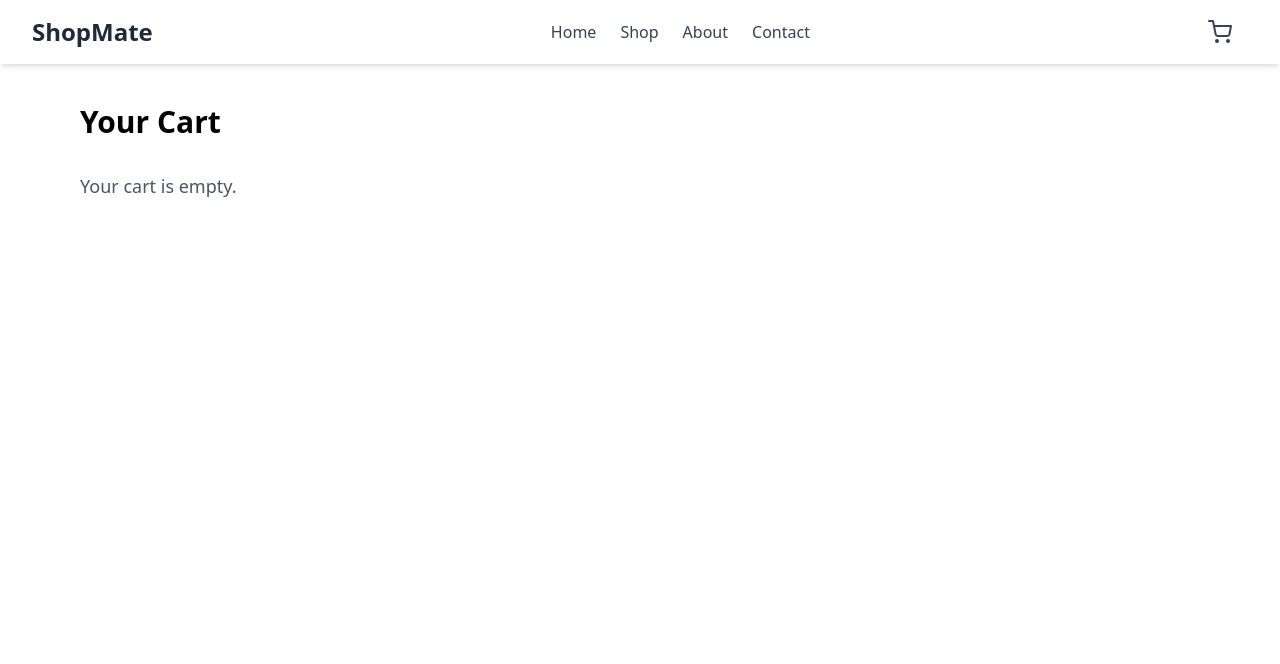
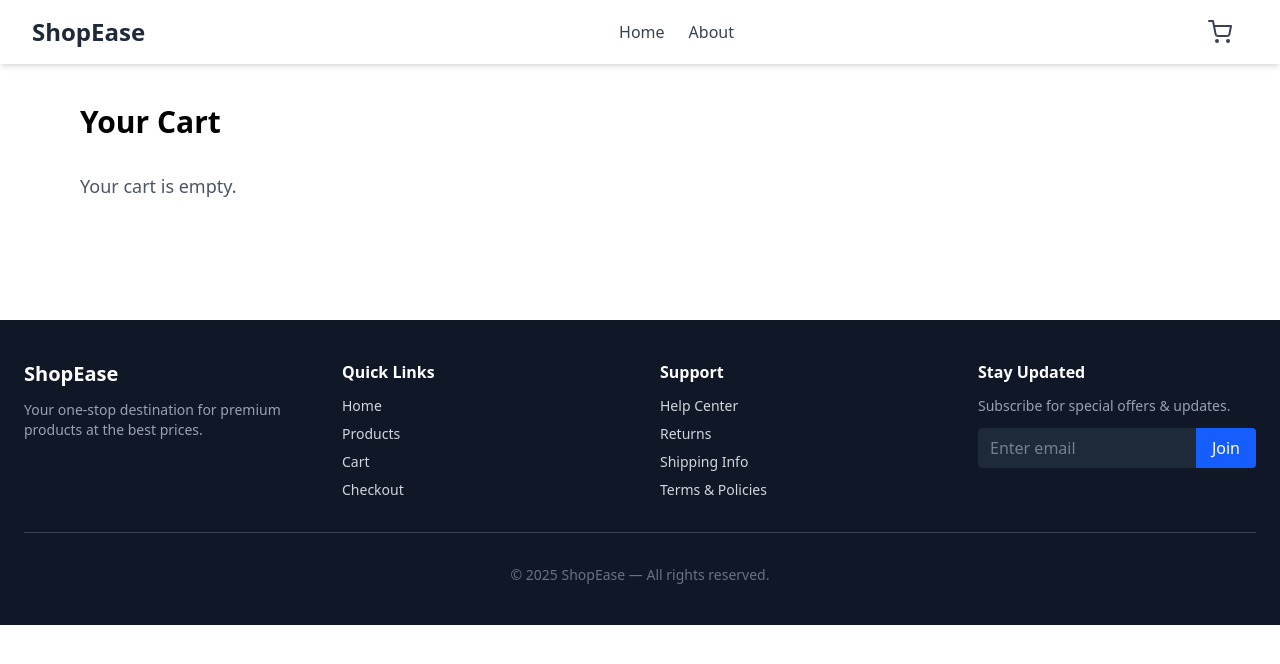
Before and after one commit to adityasoam55/Ecommerce-Proj, a React (Vite) app: page /cart in a window 1280 px wide. Shown: the top 664 px of the page. Built offline with nearby package versions, Linux system fonts and the light colour scheme.

Commit message:
Footer component created

```diff
--- a/src/components/CartItem.jsx
+++ b/src/components/CartItem.jsx
@@ -38,7 +38,7 @@ const CartItem = ({ item }) => {
           –
         </button>
 
-        <span className="font-semibold text-lg">{item.qty}</span>
+        <span className="font-semibold text-lg">{item.quantity}</span>
 
         <button
           onClick={() => dispatch(increaseQty(item.id))}
--- /dev/null
+++ b/src/components/Footer.jsx
@@ -0,0 +1,68 @@
+const Footer = () => {
+  return (
+    <footer className="bg-gray-900 text-gray-300 mt-20">
+      <div className="max-w-7xl mx-auto px-6 py-10">
+        <div className="grid grid-cols-1 md:grid-cols-4 gap-10">
+          {/* Brand */}
+          <div>
+            <h2 className="text-xl font-semibold text-white mb-3">ShopEase</h2>
+            <p className="text-gray-400 text-sm">
+              Your one-stop destination for premium products at the best prices.
+            </p>
+          </div>
+
+          {/* Quick Links */}
+          <div>
+            <h3 className="text-white font-semibold mb-3">Quick Links</h3>
+            <ul className="space-y-2 text-sm">
+              <li className="hover:text-white cursor-pointer">Home</li>
+              <li className="hover:text-white cursor-pointer">Products</li>
+              <li className="hover:text-white cursor-pointer">Cart</li>
+              <li className="hover:text-white cursor-pointer">Checkout</li>
+            </ul>
+          </div>
+
+          {/* Customer Support */}
+          <div>
+            <h3 className="text-white font-semibold mb-3">Support</h3>
+            <ul className="space-y-2 text-sm">
+              <li className="hover:text-white cursor-pointer">Help Center</li>
+              <li className="hover:text-white cursor-pointer">Returns</li>
+              <li className="hover:text-white cursor-pointer">Shipping Info</li>
+              <li className="hover:text-white cursor-pointer">
+                Terms & Policies
+              </li>
+            </ul>
+          </div>
+
+          {/* Newsletter */}
+          <div>
+            <h3 className="text-white font-semibold mb-3">Stay Updated</h3>
+            <p className="text-gray-400 text-sm mb-3">
+              Subscribe for special offers & updates.
+            </p>
+            <div className="flex">
+              <input
+                type="email"
+                placeholder="Enter email"
+                className="w-full px-3 py-2 rounded-l bg-gray-800 text-gray-300 focus:outline-none"
+              />
+              <button className="bg-blue-600 px-4 rounded-r text-white hover:bg-blue-700">
+                Join
+              </button>
+            </div>
+          </div>
+        </div>
+
+        <hr className="border-gray-700 my-8" />
+
+        {/* Bottom */}
+        <div className="text-center text-sm text-gray-500">
+          © {new Date().getFullYear()} ShopEase — All rights reserved.
+        </div>
+      </div>
+    </footer>
+  );
+};
+
+export default Footer;
--- a/src/components/Header.jsx
+++ b/src/components/Header.jsx
@@ -11,9 +11,7 @@ const Header = () => {
 
   const navLinks = [
     { name: "Home", path: "/" },
-    { name: "Shop", path: "/shop" },
     { name: "About", path: "/about" },
-    { name: "Contact", path: "/contact" },
   ];
 
   const closeMenu = () => setMobileMenuOpen(false);
@@ -25,7 +23,7 @@ const Header = () => {
           {/* Logo */}
           <div className="shrink-0">
             <Link to="/">
-              <h1 className="text-2xl font-bold text-gray-800">ShopMate</h1>
+              <h1 className="text-2xl font-bold text-gray-800">ShopEase</h1>
             </Link>
           </div>
 
--- a/src/main.jsx
+++ b/src/main.jsx
@@ -10,7 +10,8 @@ import { Provider } from "react-redux";
 import { store } from "./store/store";
 import Cart from "./pages/Cart.jsx";
 import { Toaster } from "react-hot-toast";
-import Checkout from "./pages/Checkout.jsx"
+import Checkout from "./pages/Checkout.jsx";
+import Footer from "./components/Footer.jsx";
 
 // Layout Component (Header stays consistent everywhere)
 const Layout = () => {
@@ -18,6 +19,7 @@ const Layout = () => {
     <>
       <Header />
       <Outlet />
+      <Footer />
     </>
   );
 };
```
